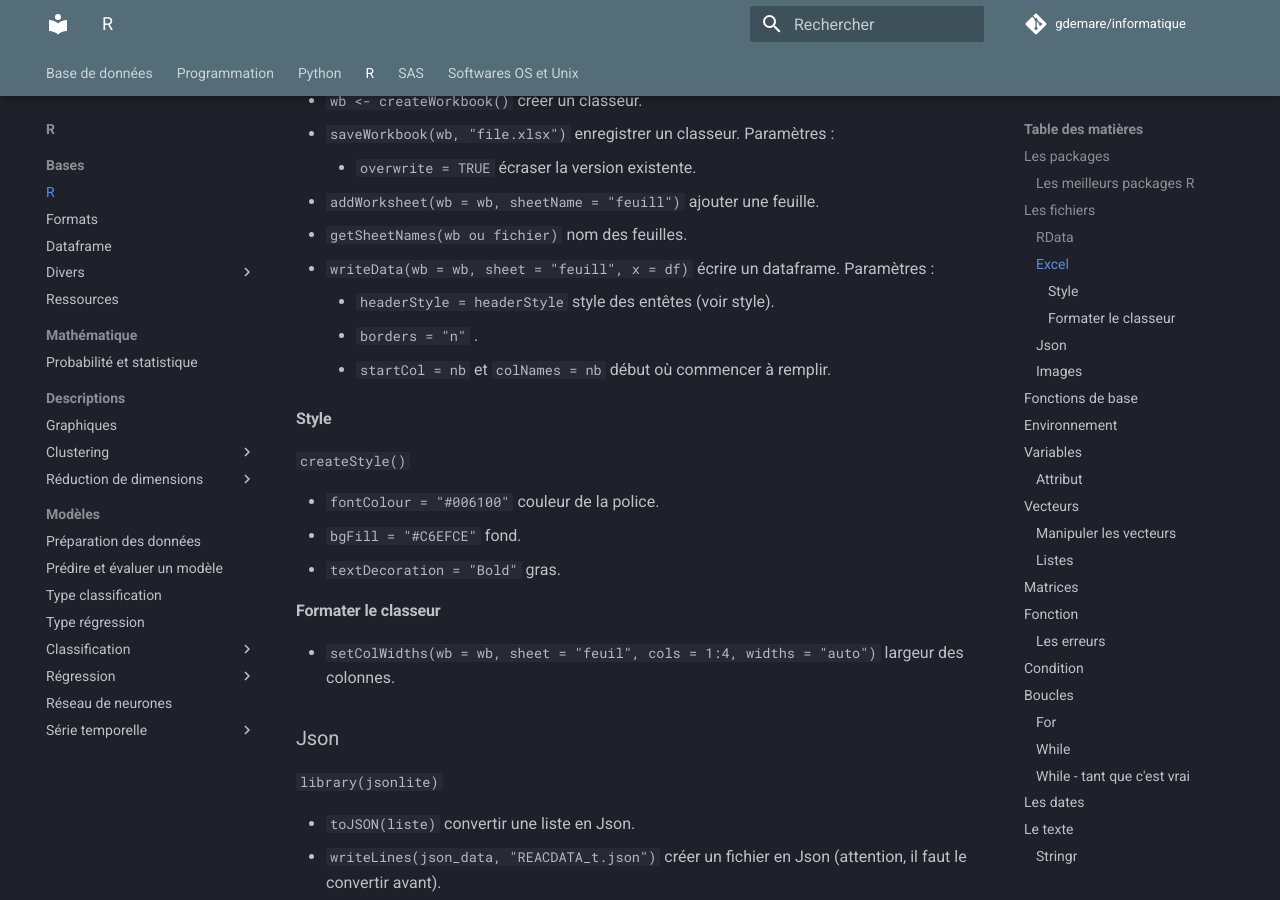
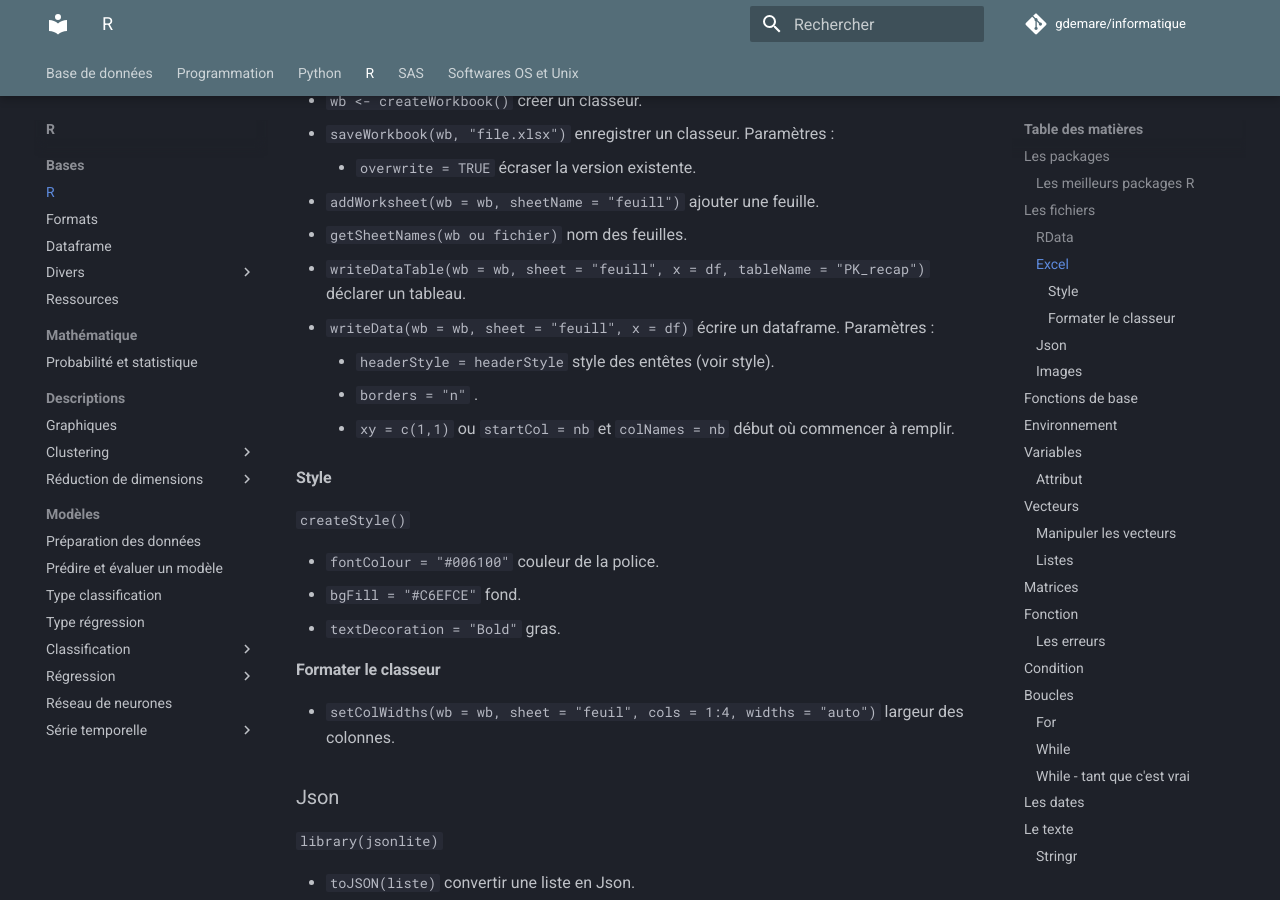
Before and after one commit to gdemare/Informatique, an MkDocs documentation site: the page built from docs/r/r_r.md, in a window 1280 px wide and 900 px high, scrolled down 1490 px. Built offline with MkDocs 1.6.1 and Material for MkDocs 9.7.7, drawn with Linux system fonts in a browser that asks for light colours; comment, search, counter and statistics services are not loaded.

Commit message:
Update r_r.md

```diff
--- a/docs/r/r_r.md
+++ b/docs/r/r_r.md
@@ -48,11 +48,12 @@ Pour manipuler les fichiers excel, il est préférable d'utiliser `library(openx
 
 * `addWorksheet(wb = wb, sheetName = "feuill")` ajouter une feuille.
 * `getSheetNames(wb ou fichier)` nom des feuilles.
+* `writeDataTable(wb = wb, sheet = "feuill", x = df,  tableName = "PK_recap")` déclarer un tableau.
 * `writeData(wb = wb, sheet = "feuill", x = df)` écrire un dataframe. Paramètres :
 
 	* `headerStyle = headerStyle` style des entêtes (voir style).
 	* `borders = "n"` .
-	* `startCol = nb`  et `colNames = nb` début où commencer à remplir.
+	* `xy = c(1,1)` ou `startCol = nb`  et `colNames = nb` début où commencer à remplir.
 
 #### Style
 
```
